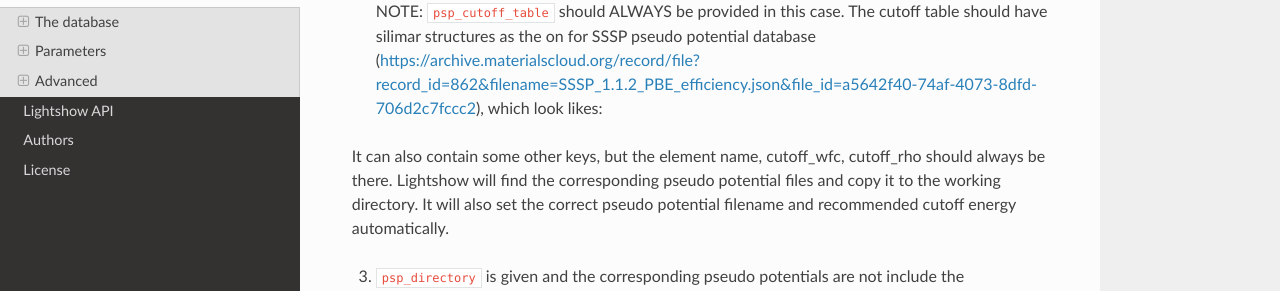
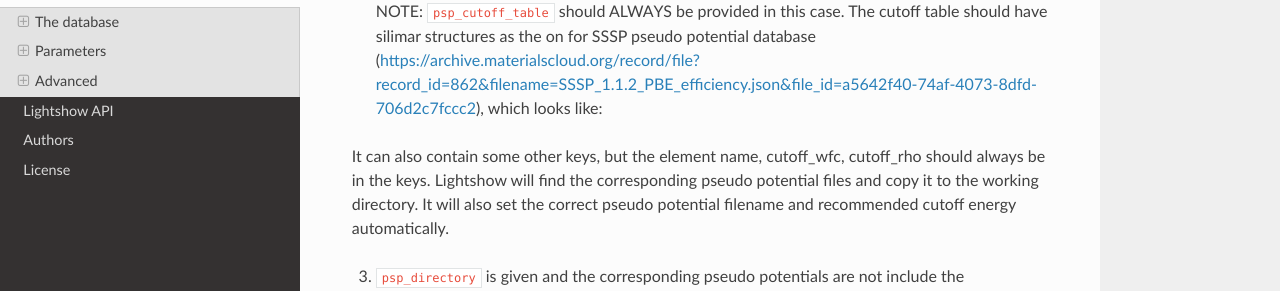
Before and after one commit to AI-multimodal/Lightshow, a Sphinx documentation site: the page built from docs/source/quickstart.rst, in a window 1280 px wide and 900 px high, scrolled down 8582 px. Shown: the part 159-450 px from the top of the window. Built offline with Sphinx 7.4.7 and the Read the Docs theme 2.0.0, drawn with Linux system fonts in a browser that asks for light colours; the version number could not be read and is left out.

Commit message:
modify notebook

```diff
--- a/docs/source/quickstart.rst
+++ b/docs/source/quickstart.rst
@@ -333,7 +333,7 @@ Currently, the code can handle three cases when dealing with neutral pseudo pote
    The code will use placeholders like ``Ti.upf`` and ``O.upf`` to put into the input files. In this case, the users need to take care of the pseudo potential files by themselves, such as the correct pseudo potential filename and locations,  and the correpsonding cutoff energy.
 
 2. ``psp_directory`` is given and the corresponding pseudo potentials are inside the ``psp_directory``
-   NOTE: ``psp_cutoff_table`` should ALWAYS be provided in this case. The cutoff table should have silimar structures as the on for SSSP pseudo potential database (https://archive.materialscloud.org/record/file?record_id=862&filename=SSSP_1.1.2_PBE_efficiency.json&file_id=a5642f40-74af-4073-8dfd-706d2c7fccc2), which look likes:
+   NOTE: ``psp_cutoff_table`` should ALWAYS be provided in this case. The cutoff table should have silimar structures as the on for SSSP pseudo potential database (https://archive.materialscloud.org/record/file?record_id=862&filename=SSSP_1.1.2_PBE_efficiency.json&file_id=a5642f40-74af-4073-8dfd-706d2c7fccc2), which looks like:
 
 .. code-block:: python
         cutoff_table = {
@@ -342,7 +342,7 @@ Currently, the code can handle three cases when dealing with neutral pseudo pote
                 'cutoff_rho': 200.0},
         }
 
-It can also contain some other keys, but the element name, cutoff_wfc, cutoff_rho should always be there. Lightshow will find the corresponding pseudo potential files and copy it to the working directory. It will also set the correct pseudo potential filename and recommended cutoff energy automatically.
+It can also contain some other keys, but the element name, cutoff_wfc, cutoff_rho should always be in the keys. Lightshow will find the corresponding pseudo potential files and copy it to the working directory. It will also set the correct pseudo potential filename and recommended cutoff energy automatically.
 
 3. ``psp_directory`` is given and the corresponding pseudo potentials are not include the ``psp_directory``
    NOTE: ``psp_cutoff_table`` should ALWAYS be provided in this case. The structure is the same as the one discussed above.
```
Also changed, not shown: 1 other file.
